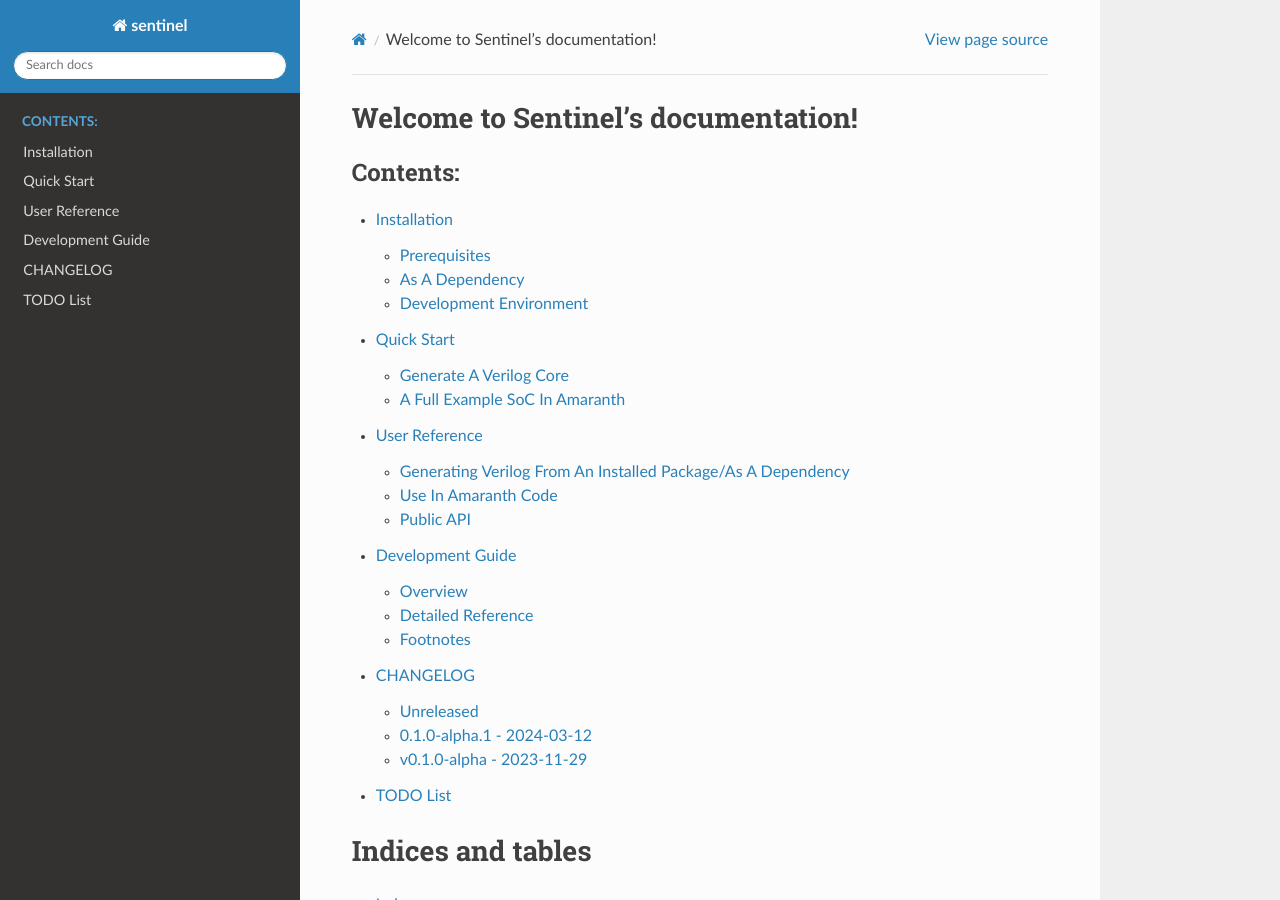
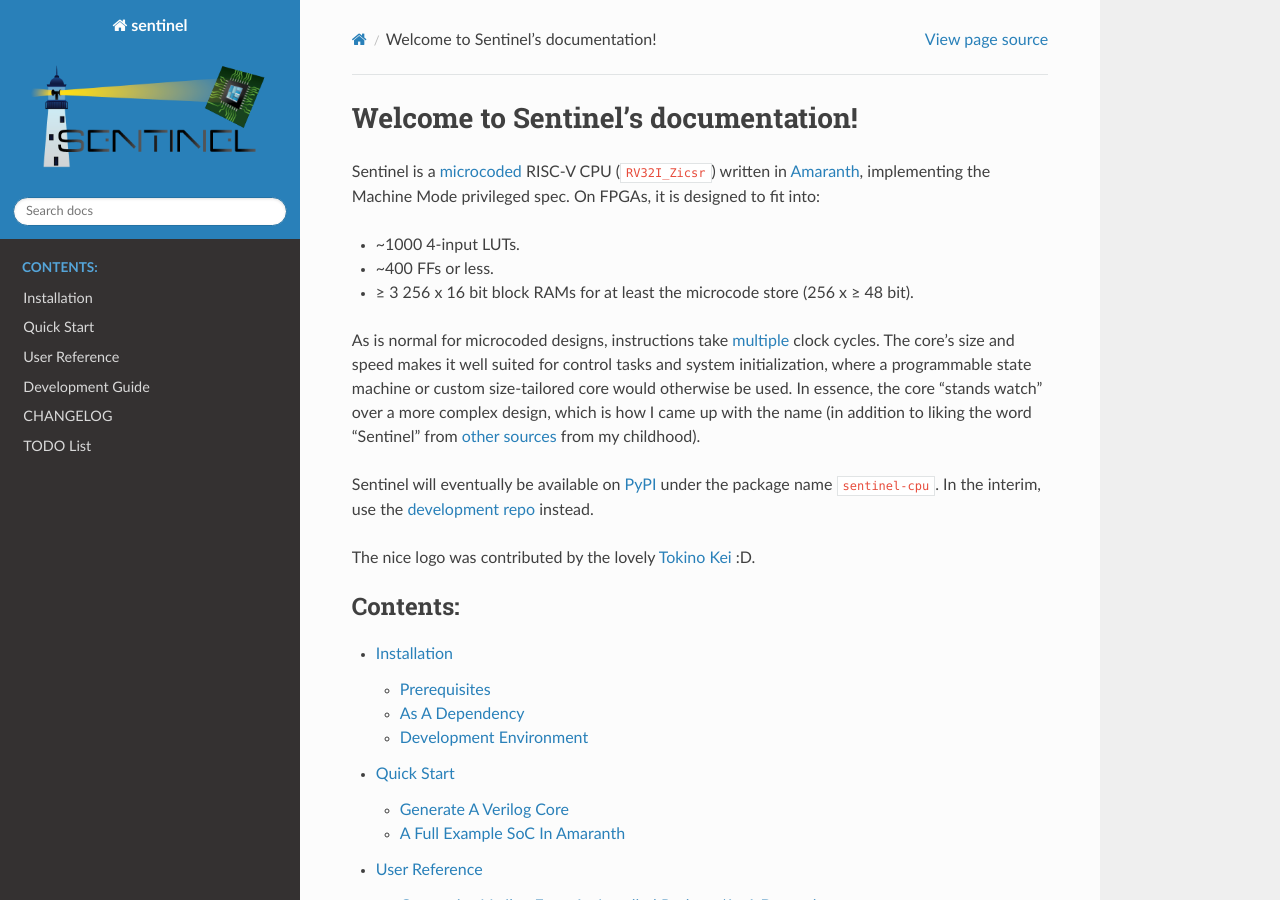
Before and after one commit to cr1901/sentinel, a Sphinx documentation site: the page built from doc/index.md, in a window 1280 px wide and 900 px high. Built offline with Sphinx 7.4.7 and the Read the Docs theme 3.1.0, drawn with Linux system fonts in a browser that asks for light colours; the version number could not be read and is left out.

Commit message:
Fill out landing page, add logo to pages.

````diff
--- a/doc/conf.py
+++ b/doc/conf.py
@@ -87,3 +87,5 @@
 html_theme_options = {
     'navigation_depth': 5
 }
+
+html_logo = "Transparent.png"
--- a/doc/index.md
+++ b/doc/index.md
@@ -5,6 +5,29 @@
 
 # Welcome to Sentinel's documentation!
 
+Sentinel is a [microcoded](https://en.wikipedia.org/wiki/Microcode) RISC-V CPU
+(`RV32I_Zicsr`) written in [Amaranth](https://amaranth-lang.org/), implementing
+the Machine Mode privileged spec. On FPGAs, it is designed to fit into:
+
+* ~1000 4-input LUTs.
+* ~400 FFs or less.
+* &ge; 3 256 x 16 bit block RAMs for at least the microcode store (256 x &ge;
+  48 bit).
+
+As is normal for microcoded designs, instructions take [multiple](development/internals.md#instruction-cycle-counts)
+clock cycles. The core's size and speed makes it well suited for control tasks
+and system initialization, where a programmable state machine or custom
+size-tailored core would otherwise be used. In essence, the core "stands watch"
+over a more complex design, which is how I came up with the name (in addition
+to liking the word "Sentinel" from
+[other](https://shining.fandom.com/wiki/Sentinel_(Shining_in_the_Darkness))
+[sources](http://www.down-the-shore.com/sentinl.html) from my childhood).
+
+Sentinel will eventually be available on [PyPI](https://pypi.org/) under the
+package name `sentinel-cpu`. In the interim, use the
+[development repo](https://github.com/cr1901/sentinel) instead.
+
+The nice logo was contributed by the lovely [Tokino Kei](https://tokinokei.carrd.co/) :D.
 
 ```{toctree}
 :maxdepth: 2
````
